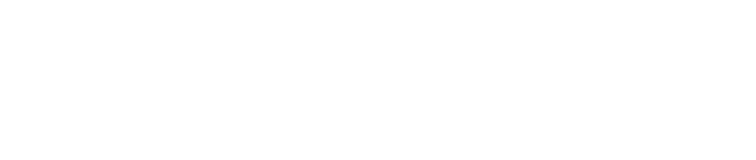
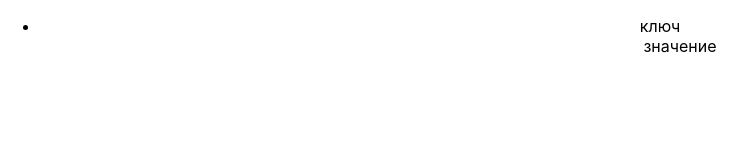
Before and after one commit to GromovRoman/currency-converter, a React (Create React App) app: page / in a window 1280 px wide. Shown: the top 160 px of the page, without its empty margins (0-756 px from the left). Built offline with nearby package versions, Linux system fonts and the light colour scheme.

Commit message:
add function getJsonData, create class Item

```diff
--- a/src/App.js
+++ b/src/App.js
@@ -1,11 +1,19 @@
 import React from 'react';
 import './App.css';
+import getJsonData from './getJsonData';
+import Item from './item/';
 
-function App() {
-  return (
-    <div className="App">
-    </div>
-  );
+export default class App extends React.Component {
+  constructor(props) {
+    super(props);
+    this.state = {};
+  }
+
+  render() {
+    return (
+      <div className='App'>
+        <Item />
+      </div>
+    );
+  }
 }
-
-export default App;
--- /dev/null
+++ b/src/getJsonData.js
@@ -0,0 +1,8 @@
+import axios from 'axios';
+
+export default function getJsonData() {
+    axios.get('https://api.myjson.com/bins/9ru57')
+    .then(function (response) {
+      return response.data;
+    });
+  }
--- /dev/null
+++ b/src/item/index.js
@@ -0,0 +1,18 @@
+import React from 'react';
+import './style.css';
+
+export default class Item extends React.Component {
+    render(){
+
+        return(
+            <ul className='item'>
+                <li className='item__row'>
+                    <dl className='item__fields'>
+                        <dt className='item__key'>ключ</dt>
+                        <dd className='item__data'>значение</dd>
+                    </dl>
+                </li>
+            </ul>
+        );
+    }
+}
```
Also changed, not shown: src/item/style.css (added).
